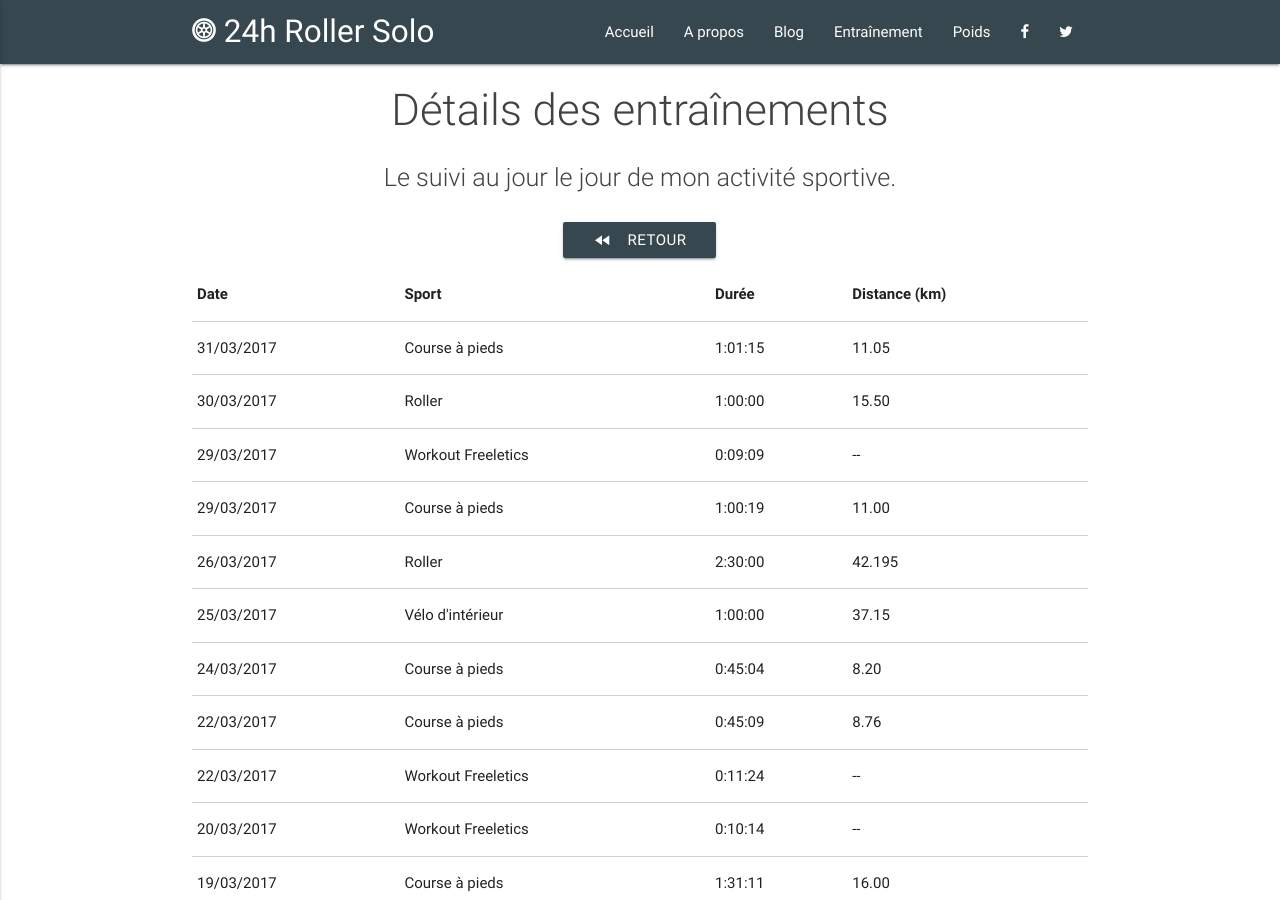
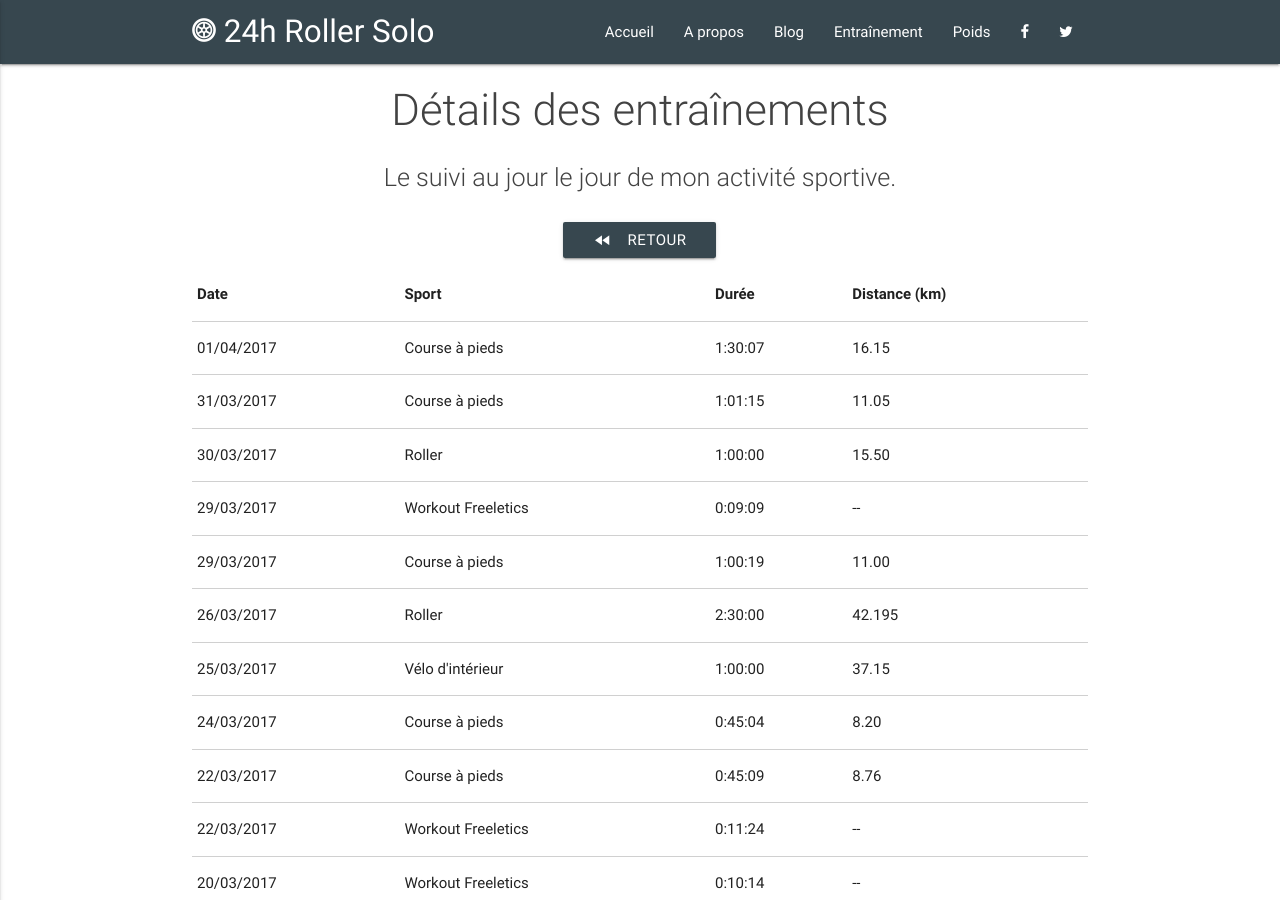
Before and after one commit to 24hRollerSolo/24hRollerSolo.github.io, a Jekyll site: the page built from training/details.html, in a window 1280 px wide and 900 px high. Built offline with Jekyll 4.4.1, drawn with Linux system fonts in a browser that asks for light colours.

Commit message:
Add 2017-04-01 running

```diff
--- a/_data/sports.json
+++ b/_data/sports.json
@@ -1,4 +1,5 @@
 [
+  {"date": "2017-04-01", "type": "RUNNING", "distance": "16.15", "duration": "1:30:07"},
   {"date": "2017-03-31", "type": "RUNNING", "distance": "11.05", "duration": "1:01:15"},
   {"date": "2017-03-30", "type": "ROLLER", "distance": "15.50", "duration": "1:00:00"},
   {"date": "2017-03-29", "type": "WORKOUT", "program": "W11-01 | FORCE + 1/5 MORPHEUS Standard", "duration": "0:09:09"},
```
